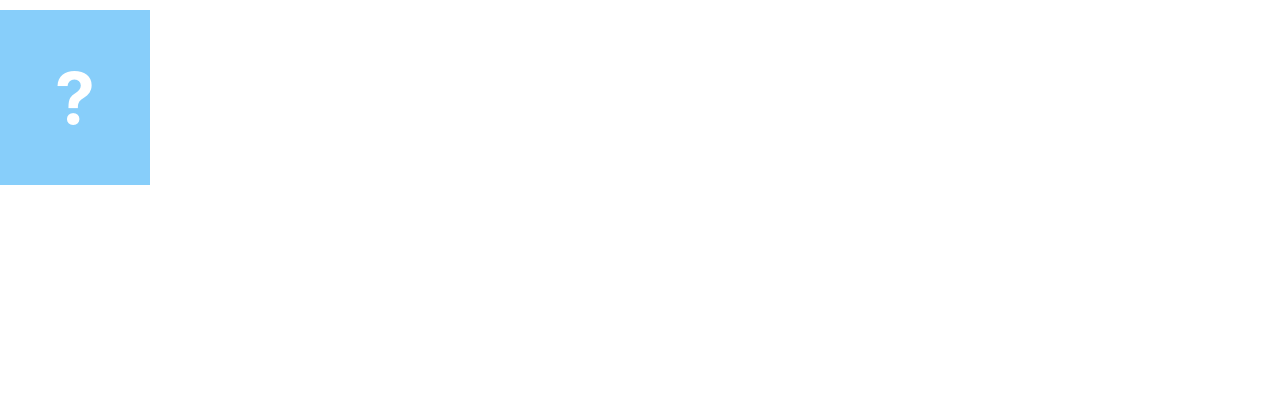
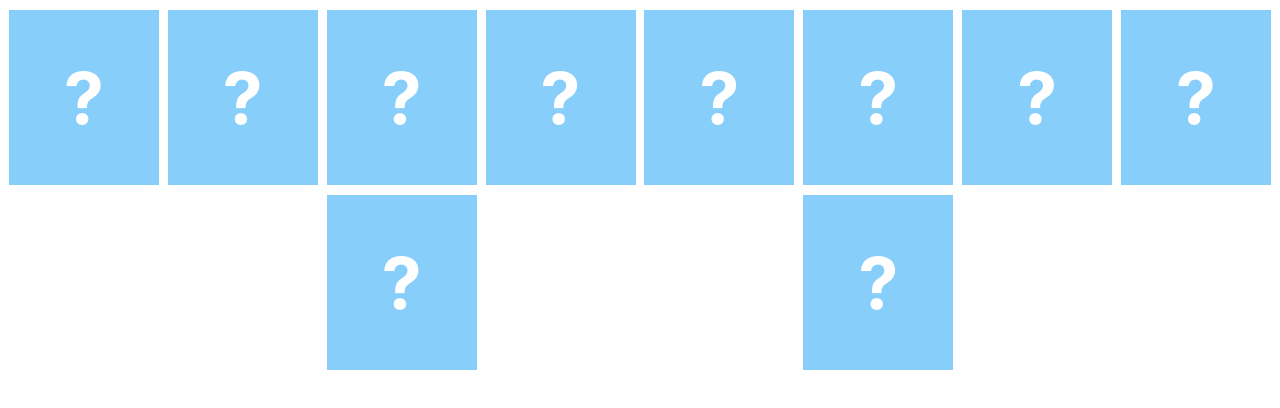
Before and after one commit to heyysh/tiny_games, a React (Create React App) app: page / in a window 1280 px wide. Shown: the top 408 px of the page. Built offline with nearby package versions, Linux system fonts and the light colour scheme.

Commit message:
implement random card functionality and apply random characters to Card

```diff
--- a/src/Games/CardFlip/components/Card.tsx
+++ b/src/Games/CardFlip/components/Card.tsx
@@ -1,11 +1,16 @@
 import * as CardStyle from './CardStyle';
 
-const Card = () => {
+type TCard = {
+  frontChar: string,
+}
+
+const Card = (props: TCard) => {
+  const { frontChar } = props;
   return (
     <CardStyle.CardContainer>
       <CardStyle.CardBody>
         <CardStyle.CardBack>?</CardStyle.CardBack>
-        <CardStyle.CardFront>A</CardStyle.CardFront>
+        <CardStyle.CardFront>{frontChar}</CardStyle.CardFront>
       </CardStyle.CardBody>
     </CardStyle.CardContainer>
   );
--- /dev/null
+++ b/src/Games/CardFlip/helpers.ts
@@ -0,0 +1,28 @@
+const getRandomPairCardList = (pairNum: number): string[] => {
+  if (pairNum > 26) return [];
+  const randomCards = getRandomPairCards(pairNum);
+  const shuffledRandomCards = arrayShuffle(randomCards);
+  return shuffledRandomCards;
+}
+
+const getRandomPairCards = (pairNum: number): string[] => {
+  if (pairNum > 26) return [];
+  let randomCardIndices: number[] = [];
+  for (let i = 0; i < pairNum; i++) {
+    let currIndex = Math.floor(Math.random() * 26);
+    while (randomCardIndices.includes(currIndex)) currIndex = Math.floor(Math.random() * 26);
+    randomCardIndices = [...randomCardIndices, currIndex, currIndex];
+  }
+  return randomCardIndices.map(item => String.fromCharCode(item + 65));
+}
+
+const arrayShuffle = <T>(arr: T[]): T[] => {
+  let i = arr.length;
+  while (--i) {
+      let j = Math.floor(Math.random() * (i + 1));
+      [arr[j], arr[i]] = [arr[i], arr[j]];
+  }
+  return arr;
+}
+
+export { getRandomPairCardList };
--- a/src/Games/CardFlip/index.tsx
+++ b/src/Games/CardFlip/index.tsx
@@ -1,9 +1,16 @@
+import * as CardFlipStyle from './style';
 import Card from './components/Card';
+import { getRandomPairCardList } from './helpers';
 
-export default function CardFlip() {
+export default function CardFlip(): JSX.Element {
+  const pairNum = 5;
+  const cardList = getRandomPairCardList(pairNum);
+
   return (
     <>
-      <Card />
+      <CardFlipStyle.Playground>
+        {cardList.map((card, idx) => <Card key={`${card}_${idx}`} frontChar={card} />)}
+      </CardFlipStyle.Playground>
     </>
   );
 }
--- /dev/null
+++ b/src/Games/CardFlip/style.tsx
@@ -0,0 +1,9 @@
+import styled from 'styled-components';
+
+const Playground = styled.div`
+  display: flex;
+  justify-content: space-evenly;
+  flex-wrap: wrap;
+`
+
+export { Playground };
```
